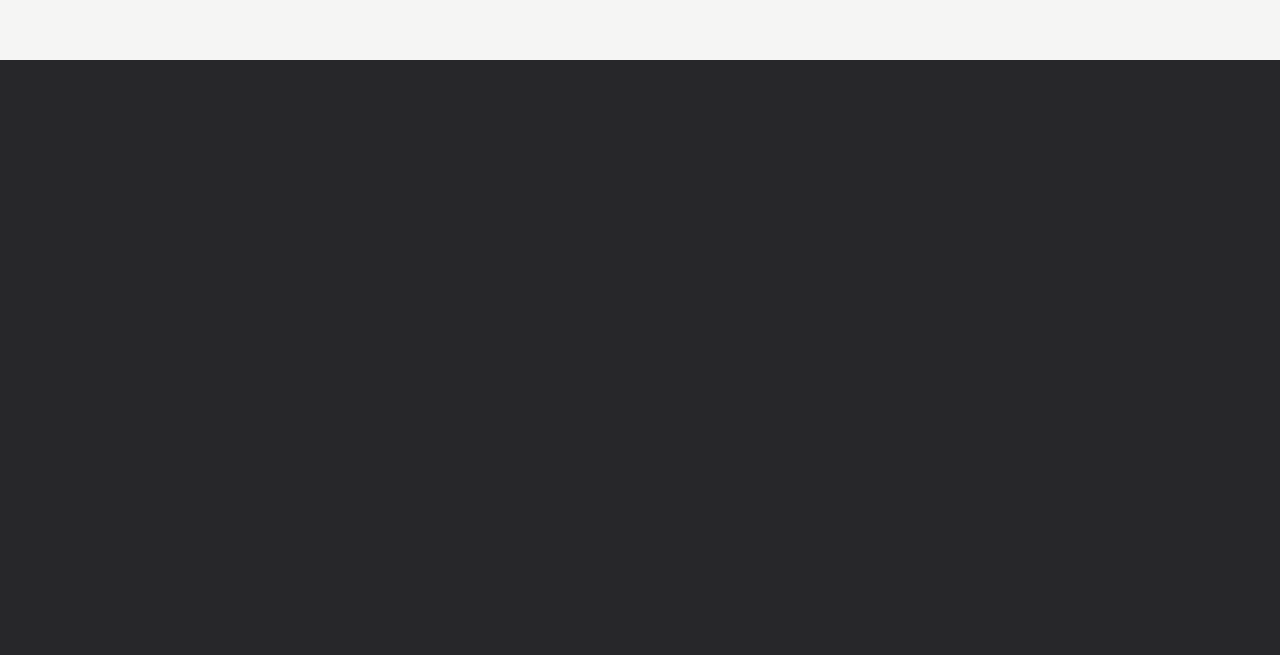
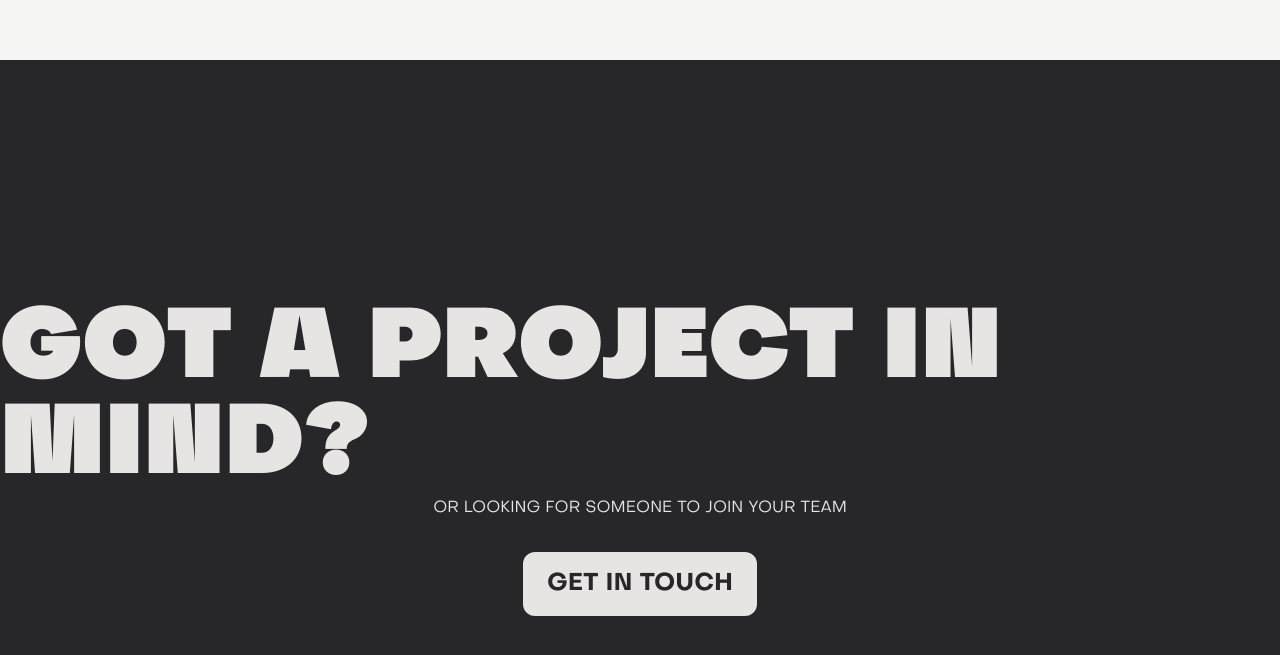
Before and after one commit to Kacperkg/portfolio-v2, a Next.js app: page /about in a window 1280 px wide. Shown: the part 1841-2496 px from the top of the page. Built offline with nearby package versions, Linux system fonts and the light colour scheme.

Commit message:
get in touch section && used extrabold for titles

```diff
--- a/src/pages/_app.tsx
+++ b/src/pages/_app.tsx
@@ -39,6 +39,7 @@ const MyApp: AppType = ({ Component, pageProps, router }: AppProps) => {
         options={{
           lerp: 0.05,
           smoothWheel: true,
+          overscroll: true,
         }}
       >
         <AnimatePresence mode="wait">
--- a/src/pages/about.tsx
+++ b/src/pages/about.tsx
@@ -1,8 +1,14 @@
 import Page from "~/_components/page";
 import yellow1 from "../../public/yellow-2.jpeg";
 import Image from "next/image";
-import { motion, useScroll, useTransform, type Variants } from "framer-motion";
-import { useRef } from "react";
+import {
+  motion,
+  type MotionValue,
+  useScroll,
+  useTransform,
+  type Variants,
+} from "framer-motion";
+import { useRef, useState } from "react";
 import { slideInTitle } from "~/contants/animations/home";
 import animate from "~/contants/animations/animate";
 
@@ -13,7 +19,8 @@ export default function AboutPage() {
     target: coloredSectionRef,
   });
 
-  const x = useTransform(horiScroll, [0, 1], ["1%", "-95%"]);
+  const x = useTransform(horiScroll, [0, 1], ["1%", "-50%"]);
+  const x2 = useTransform(horiScroll, [0, 0.8, 1], ["200%", "0%", "0%"]);
 
   const fadeIn: Variants = {
     initial: {
@@ -38,7 +45,7 @@ export default function AboutPage() {
         <div className="relative flex h-[60vh] flex-col items-center justify-center">
           <div className="flex w-full flex-col justify-end overflow-hidden">
             <motion.h1
-              className="text-center text-4xl font-bold uppercase sm:text-5xl md:text-6xl lg:text-7xl xl:text-[7em]/40"
+              className="text-center text-4xl font-extrabold uppercase sm:text-5xl md:text-6xl lg:text-7xl xl:text-[7em]/40"
               {...animate(slideInTitle)}
             >
               [ About ]
@@ -64,7 +71,7 @@ export default function AboutPage() {
           transition={{ duration: 0.4 }}
         >
           <div className="sticky top-0 flex h-screen overflow-hidden">
-            <motion.div className="flex gap-4" style={{ x }}>
+            <motion.div className="flex justify-between" style={{ x }}>
               {/* Experience Section */}
               <section className="flex h-screen min-w-screen flex-col items-center justify-center">
                 <motion.h3
@@ -82,6 +89,7 @@ export default function AboutPage() {
                 </motion.h3>
                 <ExperienceAndEducation />
               </section>
+              <Contact x={x2} />
             </motion.div>
           </div>
         </motion.div>
@@ -243,3 +251,51 @@ const ExperienceAndEducation = () => {
     </section>
   );
 };
+
+const Contact = ({ x }: { x: MotionValue<string> }) => {
+  const [isHovered, setIsHovered] = useState(false);
+
+  return (
+    <section className="flex h-screen min-w-screen flex-col items-center justify-center">
+      <motion.h1
+        className="text-8xl font-extrabold"
+        style={{
+          x,
+        }}
+      >
+        Got a project in mind?
+      </motion.h1>
+      <motion.p
+        initial={{ opacity: 0, scale: 0 }}
+        whileInView={{ opacity: 1, scale: 1 }}
+        transition={{ delay: 1.4 }}
+      >
+        Or looking for someone to join your team
+      </motion.p>
+      <motion.a
+        onHoverStart={() => setIsHovered(true)}
+        onHoverEnd={() => setIsHovered(false)}
+        href="mailto:contact@kacpergajdarski.com"
+        className="relative mt-8 flex flex-col overflow-hidden rounded-xl bg-stone-200 px-6 py-4 text-2xl font-semibold text-zinc-800"
+        initial={{ opacity: 0, y: 20, scale: 0 }}
+        whileInView={{ opacity: 1, y: 0, scale: 1 }}
+        transition={{ delay: 1.6 }}
+      >
+        <motion.span
+          animate={{
+            y: isHovered ? "-200%" : 0,
+            transition: { duration: 0.1 },
+          }}
+        >
+          Get in touch
+        </motion.span>
+        <motion.span
+          className="absolute"
+          animate={{ y: isHovered ? 0 : "200%", transition: { duration: 0.1 } }}
+        >
+          Get in touch
+        </motion.span>
+      </motion.a>
+    </section>
+  );
+};
--- a/src/pages/index.tsx
+++ b/src/pages/index.tsx
@@ -27,7 +27,7 @@ export default function Home() {
         <div className="flex h-[80vh] flex-col items-center justify-center overflow-hidden px-2">
           <div className="flex w-full flex-col justify-end overflow-hidden">
             <motion.h1
-              className="text-center text-4xl font-bold uppercase sm:text-5xl md:text-6xl lg:text-7xl xl:text-[7em]/40"
+              className="text-center text-4xl font-extrabold uppercase sm:text-5xl md:text-6xl lg:text-7xl xl:text-[7em]/40"
               {...animate(slideInTitle)}
             >
               [ Front-End Dev ]
```
